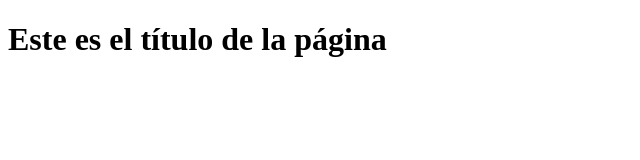
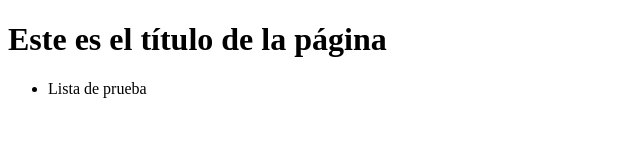
Before and after one commit to Yimis8/gitStart, a plain HTML site: page index.html in a window 1280 px wide. Shown: the whole page, without its empty margins (0-640 px from the left). Drawn offline with Linux system fonts and the light colour scheme.

Commit message:
lista de prueba agregada

```diff
--- a/index.html
+++ b/index.html
@@ -6,6 +6,11 @@
 </head>
 <body>
   <h1>Este es el título de la página</h1>
+  <ul>
+    <li>
+      Lista de prueba
+    </li>
+  </ul>
 
 </body>
 </html>
```
